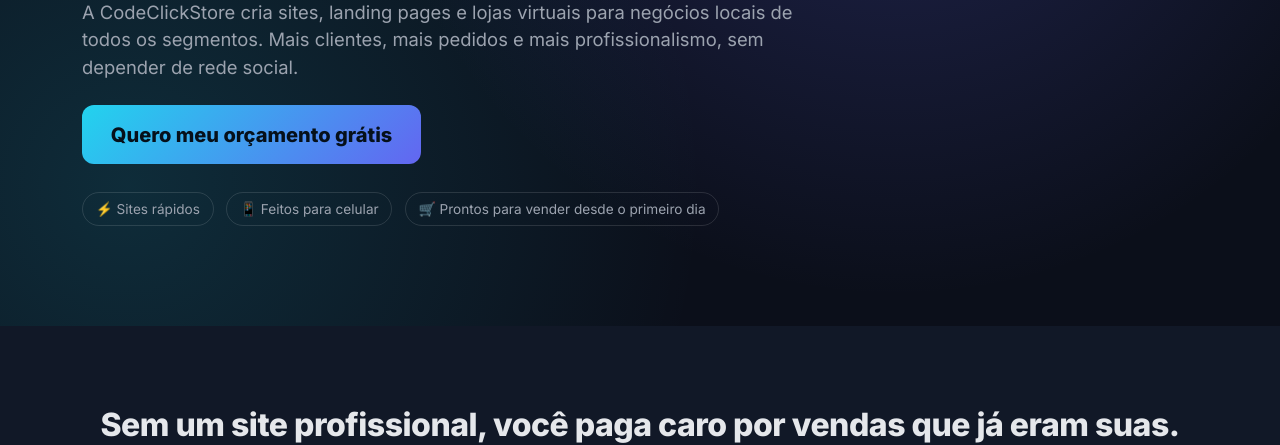
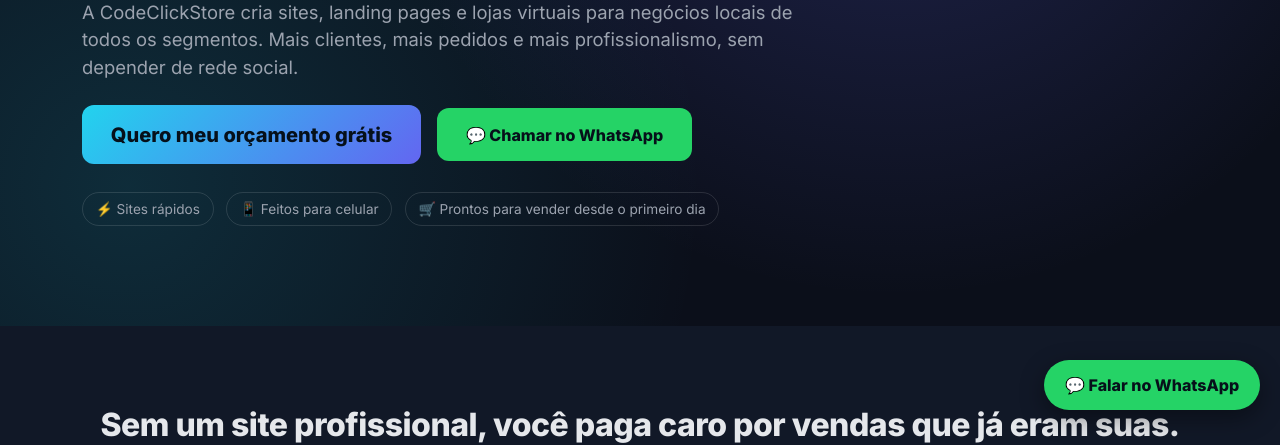
Before and after one commit to elton349/CodeClickStore, a plain HTML site: page index.html in a window 1280 px wide. Shown: the part 370-815 px from the top of the page. Drawn offline with nearby package versions, Linux system fonts and the light colour scheme.

Commit message:
Add WhatsApp button and footer contact info

```diff
--- a/index.html
+++ b/index.html
@@ -29,6 +29,19 @@
       transition: transform .15s, box-shadow .15s;
     }
     .btn-cta:hover { transform: translateY(-2px); box-shadow: 0 10px 30px rgba(34,211,238,.25); color: #06101a; }
+    .btn-whats {
+      background: #25d366; color: #06101a; font-weight: 700; border: 0; padding: .9rem 1.8rem; border-radius: 12px;
+      transition: transform .15s, box-shadow .15s; text-decoration: none; display: inline-block;
+    }
+    .btn-whats:hover { transform: translateY(-2px); box-shadow: 0 10px 30px rgba(37,211,102,.3); color: #06101a; }
+    .whatsapp-float {
+      position: fixed; bottom: 20px; right: 20px; z-index: 1050;
+      background: #25d366; color: #06101a; font-weight: 700;
+      padding: .8rem 1.3rem; border-radius: 999px; text-decoration: none;
+      box-shadow: 0 8px 24px rgba(0,0,0,.4);
+      transition: transform .15s;
+    }
+    .whatsapp-float:hover { color: #06101a; transform: translateY(-2px); }
     .hero { padding: 9rem 0 6rem; background: radial-gradient(circle at 70% 20%, rgba(99,102,241,.25), transparent 50%), radial-gradient(circle at 10% 80%, rgba(34,211,238,.15), transparent 45%); }
     .hero h1 { font-weight: 800; font-size: clamp(2.2rem, 5vw, 3.8rem); line-height: 1.1; letter-spacing: -1px; }
     .hero h1 em { font-style: normal; background: linear-gradient(135deg, var(--accent), var(--accent-2)); -webkit-background-clip: text; background-clip: text; color: transparent; }
@@ -86,6 +99,7 @@
           </p>
           <div class="mt-4 d-flex flex-wrap align-items-center gap-3">
             <a href="#contato" class="btn btn-cta btn-lg">Quero meu orçamento grátis</a>
+            <a href="https://wa.me/5582999097696?text=Ol%C3%A1!%20Vim%20pelo%20site%20da%20CodeClickStore%20e%20quero%20um%20or%C3%A7amento." target="_blank" rel="noopener" class="btn-whats btn-lg">💬 Chamar no WhatsApp</a>
           </div>
           <div class="badges mt-4">
             <span>⚡ Sites rápidos</span>
@@ -249,6 +263,7 @@
           <div class="text-center mb-4">
             <h2 class="title">Peça seu orçamento, sem compromisso</h2>
             <p class="lead-muted">Responda em 1 minuto e retornamos por e-mail com uma proposta personalizada.</p>
+            <a href="https://wa.me/5582999097696?text=Ol%C3%A1!%20Vim%20pelo%20site%20da%20CodeClickStore%20e%20quero%20um%20or%C3%A7amento." target="_blank" rel="noopener" class="btn-whats">💬 Prefere falar direto? Chame no WhatsApp</a>
           </div>
 
           <div class="form-card">
@@ -349,9 +364,17 @@
   <footer>
     <div class="container d-flex flex-column flex-md-row justify-content-between gap-2">
       <div>© <span id="ano"></span> CodeClickStore. Todos os direitos reservados.</div>
-      <div>Sites que vendem para negócios locais.</div>
+      <div>
+        WhatsApp:
+        <a href="https://wa.me/5582999097696" target="_blank" rel="noopener" class="text-decoration-none" style="color: var(--accent);">(82) 99909-7696</a>
+      </div>
     </div>
   </footer>
+
+  <a class="whatsapp-float" target="_blank" rel="noopener"
+     href="https://wa.me/5582999097696?text=Ol%C3%A1!%20Vim%20pelo%20site%20da%20CodeClickStore%20e%20quero%20um%20or%C3%A7amento.">
+    💬 Falar no WhatsApp
+  </a>
 
   <script src="https://cdn.jsdelivr.net/npm/bootstrap@5.3.3/dist/js/bootstrap.bundle.min.js"></script>
   <script>
```
